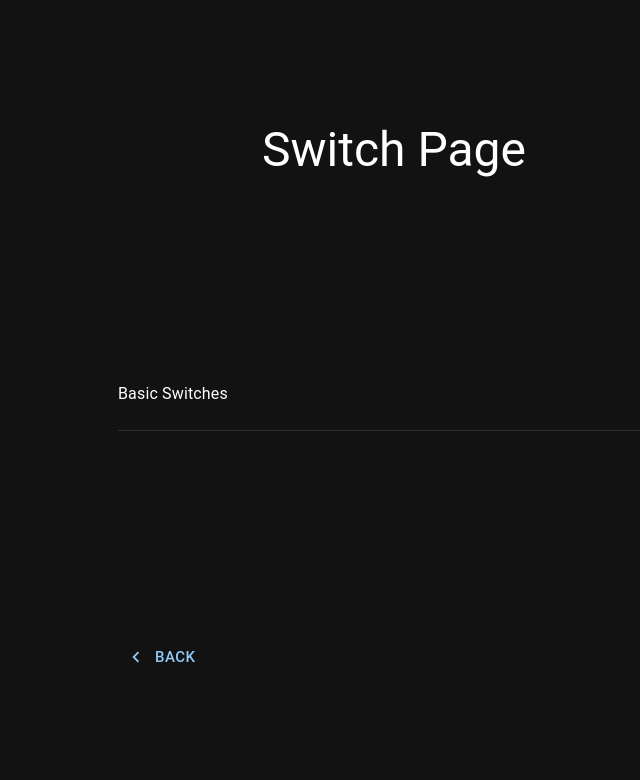
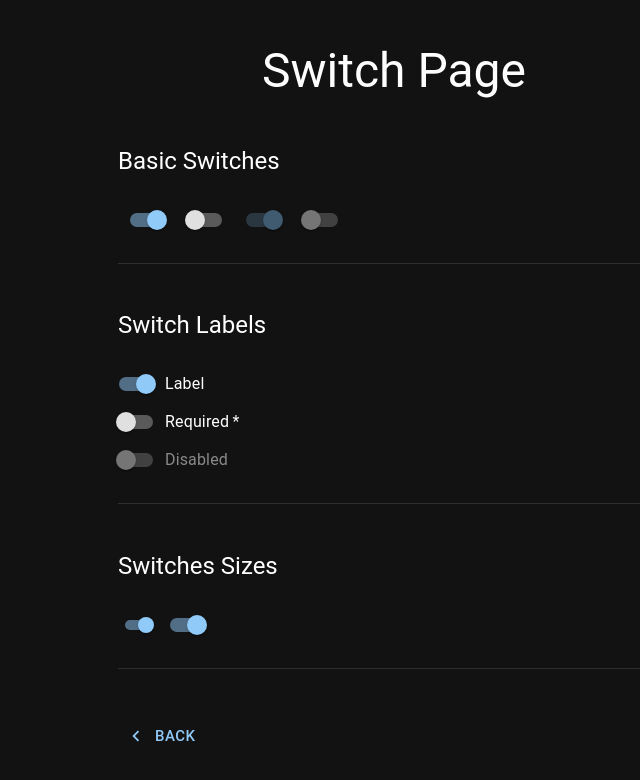
Before and after one commit to watcharakornton/mui_tutorials, a React (Vite) app: page /switch in a window 1280 px wide. Shown: the top 780 px of the page, without its empty margins (246-886 px from the left). Built offline with nearby package versions, Linux system fonts and the light colour scheme.

Commit message:
Add SwitchLabels and Switches Size Fn into Switch Component

```diff
--- a/src/inputs/SwitchComponent.jsx
+++ b/src/inputs/SwitchComponent.jsx
@@ -1,12 +1,52 @@
-import * as React from 'react';
-import {
-    Typography,
-} from '@mui/material';
+import * as React from "react";
+import { Typography, Switch, FormGroup, FormControlLabel } from "@mui/material";
+
+const label = [
+  { inputProps: { "aria-label": "Switch demo" } },
+  { inputProps: { "aria-label": "Size switch demo" } },
+];
+
+export const SwitchesSizes = () => {
+  return (
+    <>
+      <Typography variant="h5" sx={{ mb: 3 }}>
+        Switches Sizes
+      </Typography>
+      <div>
+        <Switch {...label[1]} defaultChecked size="small" />
+        <Switch {...label[1]} defaultChecked />
+      </div>
+    </>
+  );
+};
+
+export const SwitchLabels = () => {
+  return (
+    <>
+      <Typography variant="h5" sx={{ mb: 3 }}>
+        Switch Labels
+      </Typography>
+      <FormGroup>
+        <FormControlLabel control={<Switch defaultChecked />} label="Label" />
+        <FormControlLabel required control={<Switch />} label="Required" />
+        <FormControlLabel disabled control={<Switch />} label="Disabled" />
+      </FormGroup>
+    </>
+  );
+};
 
 export const BasicSwitches = () => {
-    return (
-        <>
-            <Typography variant='body1' sx={{ mb: 3 }}>Basic Switches</Typography>
-        </>
-    )
-}
+  return (
+    <>
+      <Typography variant="h5" sx={{ mb: 3 }}>
+        Basic Switches
+      </Typography>
+      <div>
+        <Switch {...label[0]} defaultChecked />
+        <Switch {...label[0]} />
+        <Switch {...label[0]} disabled defaultChecked />
+        <Switch {...label[0]} disabled />
+      </div>
+    </>
+  );
+};
--- a/src/pages/SwitchPage.jsx
+++ b/src/pages/SwitchPage.jsx
@@ -1,23 +1,15 @@
-import * as React from 'react'
-import {
-    Container,
-    Grid,
-    Typography,
-    Button,
-    Divider,
-} from '@mui/material';
-import {
-    ChevronLeft as ChevronLeftIcon
-} from '@mui/icons-material';
+import * as React from "react";
+import { Container, Grid, Typography, Button, Divider } from "@mui/material";
+import { ChevronLeft as ChevronLeftIcon } from "@mui/icons-material";
 
 import {
   BasicSwitches,
-} from '../inputs/SwitchComponent';
+  SwitchLabels,
+  SwitchesSizes,
+} from "../inputs/SwitchComponent";
 
 const SwitchPage = () => {
-    const sections = [
-        <BasicSwitches />,
-    ];
+  const sections = [<BasicSwitches />, <SwitchLabels />, <SwitchesSizes />];
 
   return (
     <Container maxWidth="sm">
@@ -28,7 +20,7 @@ const SwitchPage = () => {
         sx={{ minHeight: "100vh" }}
       >
         <Grid item xs={12}>
-                    <Typography variant='h3' align='center' sx={{ mt: 5 }}>
+          <Typography variant="h3" align="center" sx={{ mt: 5 }}>
             Switch Page
           </Typography>
         </Grid>
@@ -41,11 +33,13 @@ const SwitchPage = () => {
           </React.Fragment>
         ))}
         <Grid item xs={12} sx={{ my: 5 }}>
-                    <Button size='large' startIcon={<ChevronLeftIcon />} href="/">Back</Button>
+          <Button size="large" startIcon={<ChevronLeftIcon />} href="/">
+            Back
+          </Button>
         </Grid>
       </Grid>
     </Container>
-    )
-}
+  );
+};
 
-export default SwitchPage
+export default SwitchPage;
```
Lines whose indentation alone changed are shown as unchanged.
